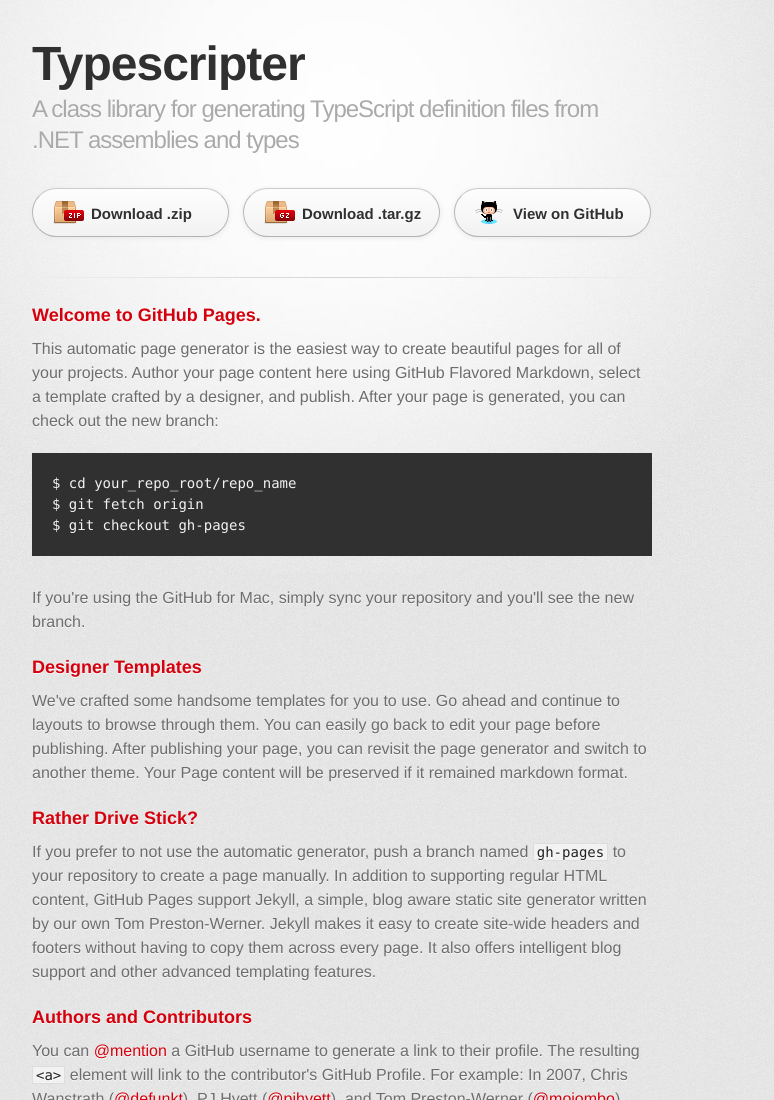
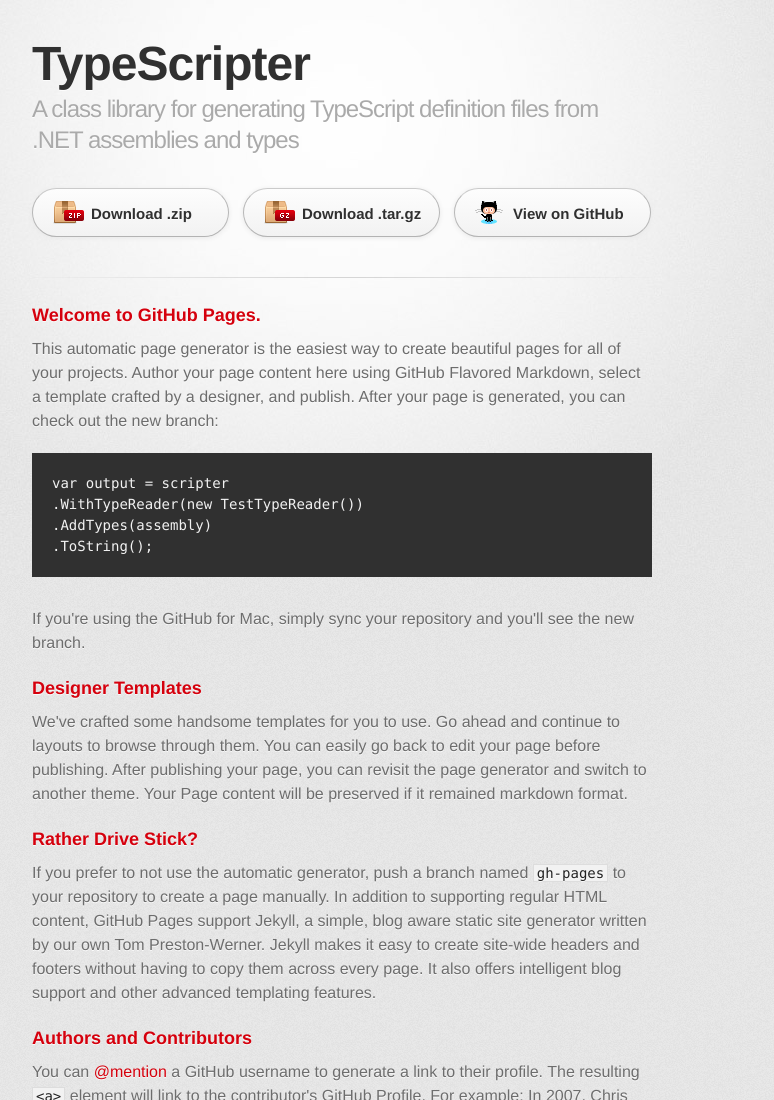
Before and after one commit to cjlpowers/TypeScripter, a plain HTML site: page index.html in a window 1280 px wide. Shown: the top 1100 px of the page, without its empty margins (298-1072 px from the left). Drawn offline with Linux system fonts and the light colour scheme; a web font is replaced by a local one.

Commit message:
Updating index

```diff
--- a/index.html
+++ b/index.html
@@ -18,7 +18,7 @@
       <div class="inner">
 
         <header>
-          <h1>Typescripter</h1>
+          <h1>TypeScripter</h1>
           <h2>A class library for generating TypeScript definition files from .NET assemblies and types</h2>
         </header>
 
@@ -36,9 +36,10 @@
 
 <p>This automatic page generator is the easiest way to create beautiful pages for all of your projects. Author your page content here using GitHub Flavored Markdown, select a template crafted by a designer, and publish. After your page is generated, you can check out the new branch:</p>
 
-<pre><code>$ cd your_repo_root/repo_name
-$ git fetch origin
-$ git checkout gh-pages
+<pre><code>var output = scripter
+.WithTypeReader(new TestTypeReader())
+.AddTypes(assembly)
+.ToString();
 </code></pre>
 
 <p>If you're using the GitHub for Mac, simply sync your repository and you'll see the new branch.</p>
```
